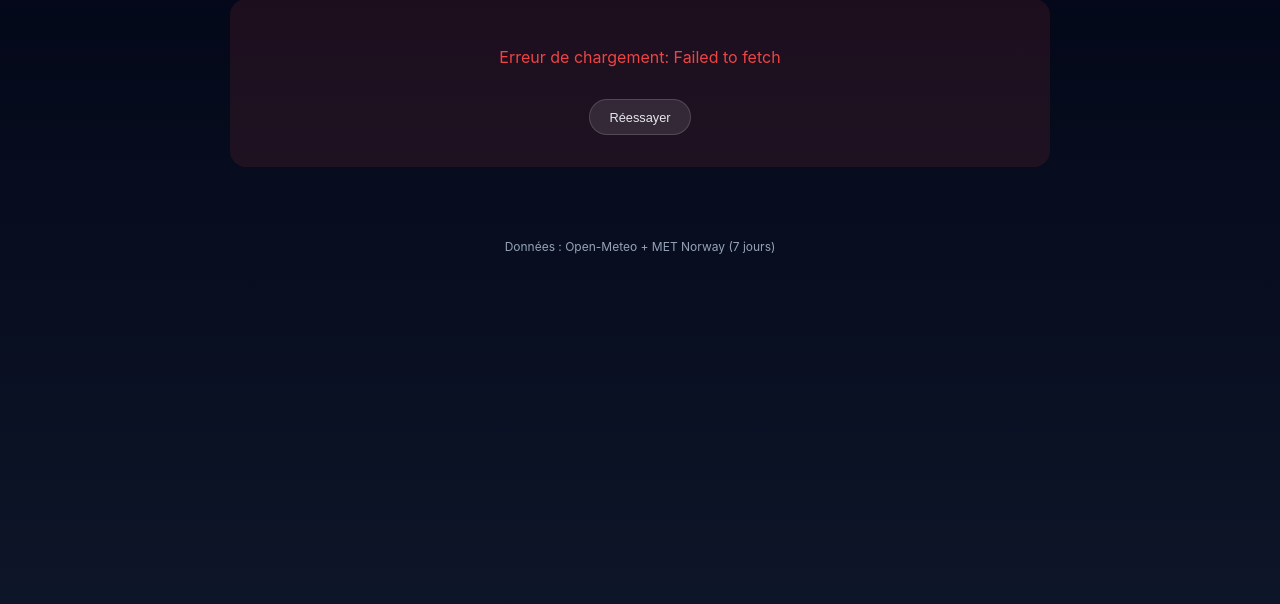
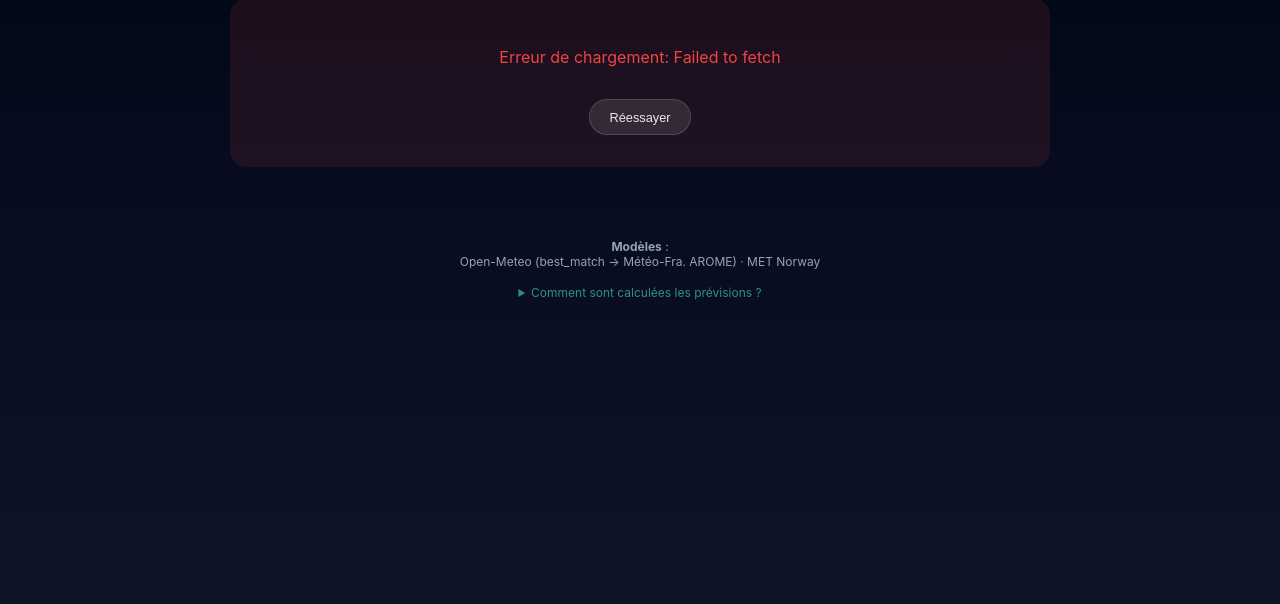
Before and after one commit to Pumpk1in/meteofoux, a PHP site: page / in a window 1280 px wide. Shown: the part 101-705 px from the top of the page. Run offline with PHP 8.4, Linux system fonts and the light colour scheme; some libraries are stand-ins or nearby versions.

Commit message:
Add detailed methodology section in footer
- Add collapsible details block explaining how forecasts are calculated
- Document model priorities, Roebber snow calculation, snow/rain classification
- Style the details/summary elements for both dark and light themes

Co-Authored-By: Claude Opus 4.5 <noreply@anthropic.com>

```diff
--- a/index.html
+++ b/index.html
@@ -8,7 +8,7 @@
     <link rel="icon" type="image/png" sizes="512x512" href="/favicon.png" />
     <link rel="apple-touch-icon" href="/favicon.png">
     <title>Meteo 7 jours - La Foux d'Allos</title>
-    <link rel="stylesheet" href="style.css?v=3.26">
+    <link rel="stylesheet" href="style.css?v=3.30">
     <script src="https://unpkg.com/lucide@latest"></script>
     <script src="https://cdn.jsdelivr.net/npm/apexcharts"></script>
 </head>
@@ -128,7 +128,18 @@
 </nav>
 
 <footer>
-    <div>Données : Open-Meteo + MET Norway (7 jours)</div>
+    <div><strong>Modèles</strong> :<br> Open-Meteo (best_match → Météo-Fra. AROME) · MET Norway</div>
+    <details>
+        <summary>Comment sont calculées les prévisions ?</summary>
+        <p><strong>Sources</strong> : Fusion de deux APIs — Open-Meteo (prioritaire, 7 jours) et MET Norway (fallback). Les données sont mises en cache 15 minutes.</p>
+        <p><strong>Priorité des modèles</strong> : Température, vent, UV → best_match → AROME HD → Météo-France Seamless. Précipitations et codes météo → best_match → AROME → Seamless. Isotherme 0°C → best_match avec fallback MeteoSwiss.</p>
+        <p><strong>Cohérence</strong> : Si best_match indique un code météo de précipitation (pluie/neige) sans données de précipitation associées, fallback automatique sur Météo-France AROME pour cette heure.</p>
+        <p><strong>Calcul de la neige</strong> : Méthode Roebber avec ratio neige/eau dynamique (base 14:1), calibrée pour les Alpes. Le ratio est ajusté selon : température (plus froid = neige plus légère), humidité (>90% = neige plus dense), vent (>3 m/s = compaction). La valeur retenue est le maximum entre Open-Meteo et Roebber.</p>
+        <p><strong>Qualité de neige</strong> : "Sèche" si température ≤ -2°C ou point de rosée ≤ -3°C, "humide" sinon.</p>
+        <p><strong>Classification neige/pluie</strong> : Les précipitations sont classées comme neige si température ≤ 1.5°C ET point de rosée ≤ 0.5°C.</p>
+        <p><strong>Isotherme 0°C</strong> : Corrigé automatiquement via MeteoSwiss lorsqu'une inversion thermique est détectée (température négative mais isotherme au-dessus de l'altitude).</p>
+        <p><strong>Points de mesure</strong> : Station (1794m), Vescal (2050m), Observatoire (2600m) — coordonnées GPS spécifiques à La Foux d'Allos.</p>
+    </details>
 </footer>
 
 <!-- Scripts JS séparés -->
--- a/style.css
+++ b/style.css
@@ -908,9 +908,37 @@ main {
    ============================================ */
 footer {
     text-align: center;
-    padding: 2rem 1rem;
+    padding: 2rem 1rem 4rem 1rem;
     font-size: 0.75rem;
     color: var(--muted);
+}
+
+footer details {
+    margin-top: 1rem;
+    text-align: left;
+    max-width: 500px;
+    margin-left: auto;
+    margin-right: auto;
+}
+
+footer summary {
+    color:rgb(67, 194, 188);
+    cursor: pointer;
+    text-align: center;
+    opacity: 0.7;
+}
+
+footer summary:hover {
+    opacity: 1;
+}
+
+[data-theme="light"] footer summary {
+    color: rgb(15, 118, 110);
+}
+
+footer details p {
+    margin: 0.5rem 0;
+    line-height: 1.4;
 }
 
 /* ============================================
```
